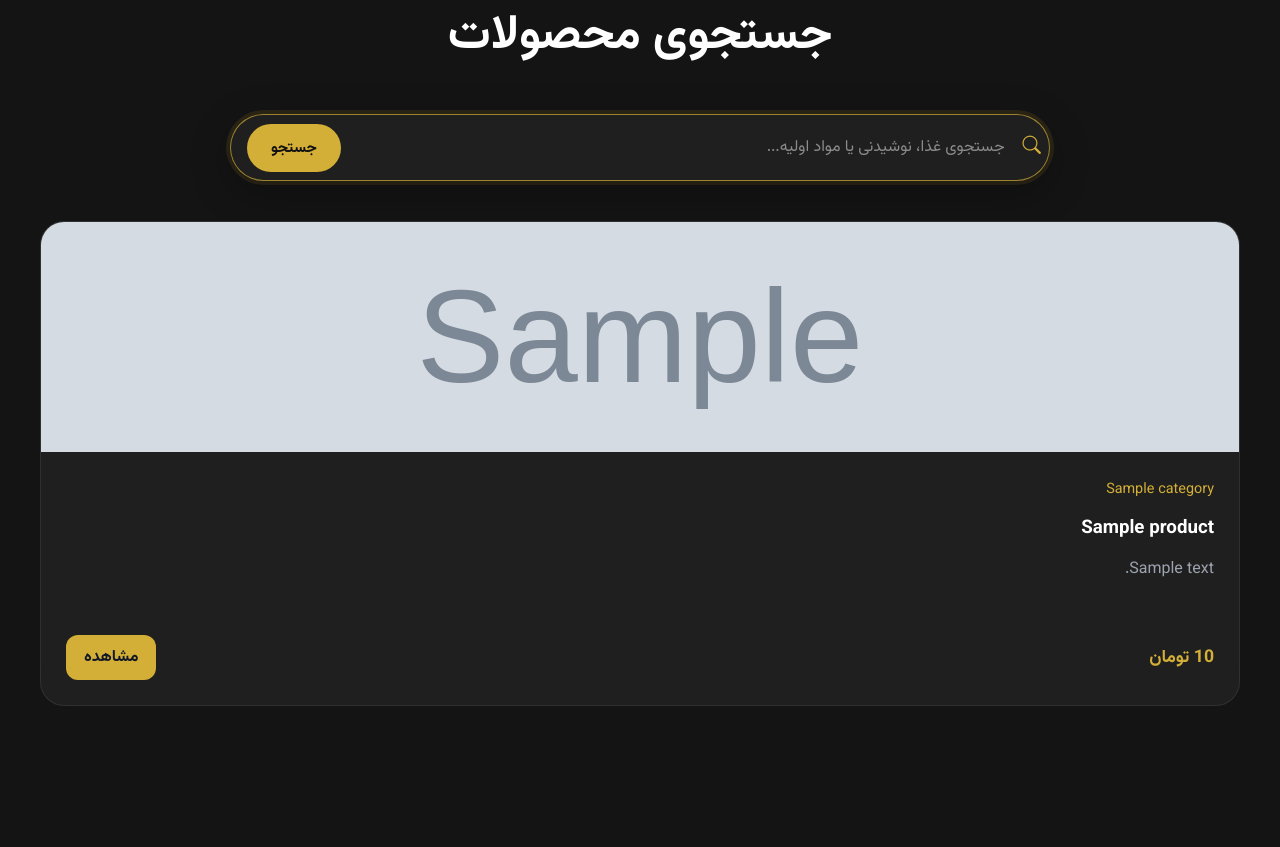
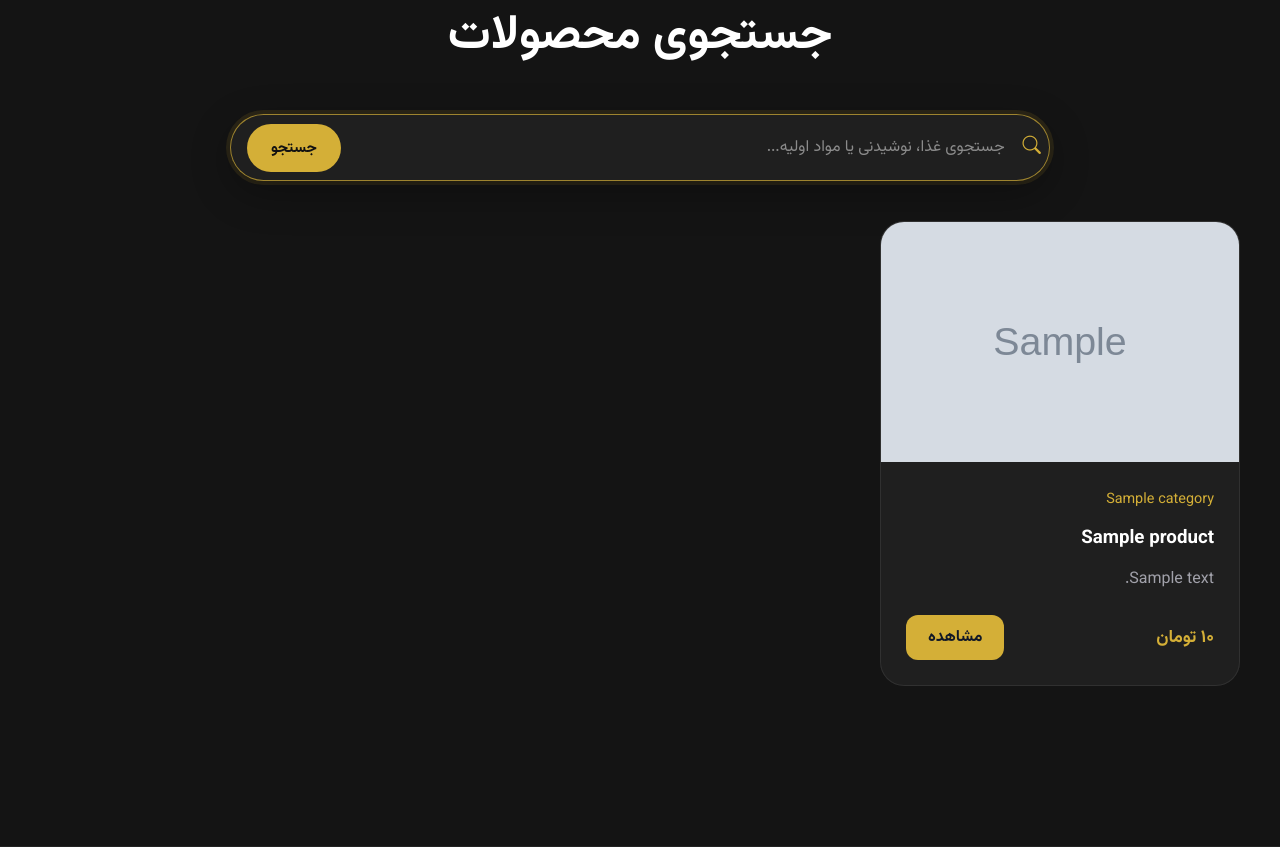
Before and after one commit to pedimmdi/cafecore, a Django app: page /menu/search/ in a window 1280 px wide. Shown: the part 162-1009 px from the top of the page. Run offline with Django 5.2, Linux system fonts and the light colour scheme; tables that the repository leaves empty hold one stand-in row (values such as "Sample post"); grey boxes marked "Sample" are stand-in pictures.

Commit message:
fix(ui): profile birthdate picker and search product cards layout

```diff
--- a/core/static/css/accounts/profile_update.css
+++ b/core/static/css/accounts/profile_update.css
@@ -10,6 +10,7 @@
     border-radius: 24px;
     padding: 40px;
     backdrop-filter: blur(16px);
+    overflow: visible; /* مهم: تقویم clip نشود */
 }
 
 .profile-update-card h1 {
@@ -143,6 +144,7 @@
     font-family: inherit;
     font-size: 1rem;
     box-sizing: border-box;
+    cursor: pointer; /* مثل صفحه رزرو */
 }
 
 .date-field .date-display:focus {
--- a/core/static/css/menu/search.css
+++ b/core/static/css/menu/search.css
@@ -184,182 +184,146 @@
 
 }
 
+/* ========== گرید محصولات ========== */
 .products-grid {
-
     display: grid;
-    grid-template-columns: repeat(auto-fit,minmax(300px,1fr));
+    grid-template-columns: repeat(auto-fill, minmax(280px, 1fr));
     gap: 30px;
-
+    justify-content: start;
 }
 
 .product-card {
-
-    background: rgba(255,255,255,.05);
-    border: 1px solid rgba(255,255,255,.08);
+    display: flex;
+    flex-direction: column;
+    background: rgba(255, 255, 255, 0.05);
+    border: 1px solid rgba(255, 255, 255, 0.08);
     border-radius: 24px;
     overflow: hidden;
     backdrop-filter: blur(18px);
-    transition: .35s;
-
+    transition: 0.35s;
+    max-width: 360px;
+    width: 100%;
+    height: 100%;
 }
 
 .product-card:hover {
+    transform: translateY(-10px);
+    border-color: rgba(212, 175, 55, 0.35);
+    box-shadow: 0 25px 45px rgba(0, 0, 0, 0.35);
+}
 
-    transform: translateY(-10px);
-    border-color: rgba(212,175,55,.35);
-    box-shadow: 0 20px 40px rgba(0,0,0,.35);
-
+.product-image-link {
+    display: block;
 }
 
 .product-card img {
-
     width: 100%;
-    height: 230px;
+    height: 240px;
     object-fit: cover;
     display: block;
-
 }
 
 .product-body {
+    display: flex;
+    flex-direction: column;
+    flex: 1;
+    padding: 25px;
+}
 
-    padding: 25px;
-
+.product-top {
+    flex: 1;
 }
 
 .category {
-
     color: #D4AF37;
-    font-size: .9rem;
-
+    font-size: 0.9rem;
 }
 
 .product-body h3 {
-
     margin: 12px 0;
-
 }
 
 .product-body h3 a {
-
     color: #ffffff;
     text-decoration: none;
-
 }
 
 .product-body p {
-
-    color: #9ca3af;
+    color: #a1a1aa;
     line-height: 1.9;
-    min-height: 60px;
-
+    margin: 0;
 }
 
+/* قیمت و دکمه همیشه پایین کارت — فاصله ثابت تا لبه */
 .product-footer {
-
     display: flex;
     justify-content: space-between;
     align-items: center;
-    margin-top: 20px;
-
+    margin-top: auto;
+    padding-top: 20px;
 }
 
 .price {
-
+    font-size: 1.1rem;
+    font-weight: 700;
     color: #D4AF37;
-    font-weight: 700;
-    font-size: 1.1rem;
-
 }
 
 .details-btn {
-
-    padding: 10px 18px;
+    padding: 10px 22px;
     border-radius: 12px;
     background: #D4AF37;
     color: #111827;
     text-decoration: none;
     font-weight: 700;
-    transition: .3s;
-
+    transition: 0.3s;
 }
 
 .details-btn:hover {
-
     transform: translateY(-2px);
-
 }
 
 .empty-products {
-
     text-align: center;
     padding: 100px 20px;
-
 }
 
 .empty-products i {
-
     font-size: 4rem;
     color: #D4AF37;
     margin-bottom: 20px;
-
 }
 
 .pagination {
-
     display: flex;
     justify-content: center;
     align-items: center;
     gap: 20px;
     margin-top: 60px;
-
 }
 
 .pagination a {
-
     text-decoration: none;
     color: #ffffff;
     background: #D4AF37;
     padding: 10px 18px;
     border-radius: 12px;
-
 }
 
 .pagination span {
-
     color: #d1d5db;
-
 }
 
-@media (max-width:768px){
-
-    .search-page{
-
-        padding:60px 20px;
-
+@media (max-width: 768px) {
+    .search-page {
+        padding: 60px 20px;
     }
 
-    .section-header h1{
-
-        font-size:2.2rem;
-
+    .section-header h1 {
+        font-size: 2.2rem;
     }
 
-    .search-form{
-
-        flex-direction:column;
-
+    .product-card img {
+        height: 210px;
     }
-
-    .search-form input{
-
-        width:100%;
-
-    }
-
-    .search-form button{
-
-        width:100%;
-
-    }
-
 }
--- a/core/templates/accounts/profile_update.html
+++ b/core/templates/accounts/profile_update.html
@@ -94,6 +94,7 @@
                         data-jdp-only-date
                         placeholder="مثال: ۱۳۷۵/۰۱/۱۵"
                         autocomplete="off"
+                        readonly
                     >
                     <button type="button" class="date-picker-btn" id="datePickerBtn" aria-label="انتخاب تاریخ">
                         <i class="bi bi-calendar3"></i>
@@ -108,7 +109,7 @@
                 >
 
                 {{ form.date_of_birth.errors }}
-                <small class="field-hint">می‌توانید تاریخ را تایپ کنید یا از تقویم انتخاب کنید.</small>
+                <small class="field-hint">تاریخ را از تقویم شمسی انتخاب کنید.</small>
             </div>
 
             <div class="form-actions">
--- a/core/templates/menu/search.html
+++ b/core/templates/menu/search.html
@@ -1,37 +1,23 @@
 {% extends "base.html" %}
 
 {% load static %}
+{% load jalali %}
 
 {% block title %}
 جستجوی محصولات | کافه رستوران
 {% endblock %}
 
 {% block css %}
-
 <link rel="stylesheet" href="{% static 'css/menu/search.css' %}">
-
 {% endblock %}
 
 {% block content %}
 
 <section class="search-page">
-
     <div class="container">
 
         <div class="section-header">
-
-            {% comment %} <span class="section-badge">
-
-                Search
-
-            </span> {% endcomment %}
-
-            <h1>
-
-                جستجوی محصولات
-
-            </h1>
-
+            <h1>جستجوی محصولات</h1>
         </div>
 
         <form method="get" class="search-form" role="search">
@@ -67,145 +53,61 @@
         </p>
         {% endif %}
 
-
         {% if products %}
-
         <div class="products-grid">
-
             {% for product in products %}
-
             <article class="product-card">
-
-                <a href="{{ product.get_absolute_url }}">
-
+                <a href="{{ product.get_absolute_url }}" class="product-image-link">
                     {% if product.image %}
-
-                    <img
-                            src="{{ product.image.url }}"
-                            alt="{{ product.name }}">
-
+                        <img src="{{ product.image.url }}" alt="{{ product.name }}">
                     {% else %}
-
-                    <img
-                            src="{% static 'images/menu/default-product.jpg' %}"
-                            alt="{{ product.name }}">
-
+                        <img src="{% static 'images/menu/default-product.jpg' %}" alt="{{ product.name }}">
                     {% endif %}
-
                 </a>
 
                 <div class="product-body">
-
-                    <span class="category">
-
-                        {{ product.category.name }}
-
-                    </span>
-
-                    <h3>
-
-                        <a href="{{ product.get_absolute_url }}">
-
-                            {{ product.name }}
-
-                        </a>
-
-                    </h3>
-
-                    <p>
-
-                        {{ product.description|truncatewords:18 }}
-
-                    </p>
+                    <div class="product-top">
+                        <span class="category">{{ product.category.name }}</span>
+                        <h3>
+                            <a href="{{ product.get_absolute_url }}">{{ product.name }}</a>
+                        </h3>
+                        <p>{{ product.description|truncatewords:18 }}</p>
+                    </div>
 
                     <div class="product-footer">
-
-                        <span class="price">
-
-                            {{ product.price }} تومان
-
-                        </span>
-
-                        <a
-                                href="{{ product.get_absolute_url }}"
-                                class="details-btn">
-
-                            مشاهده
-
-                        </a>
-
+                        <span class="price">{{ product.price|persian_price }} تومان</span>
+                        <a href="{{ product.get_absolute_url }}" class="details-btn">مشاهده</a>
                     </div>
-
                 </div>
-
             </article>
-
             {% endfor %}
-
         </div>
-
         {% else %}
-
-        {% if query %}
-
-        <div class="empty-products">
-
-            <i class="bi bi-search"></i>
-
-            <h2>
-
-                محصولی پیدا نشد.
-
-            </h2>
-
-        </div>
-
-        {% endif %}
-
+            {% if query %}
+            <div class="empty-products">
+                <i class="bi bi-search"></i>
+                <h2>محصولی پیدا نشد.</h2>
+            </div>
+            {% endif %}
         {% endif %}
 
         {% if is_paginated %}
-
         <div class="pagination">
-
             {% if page_obj.has_previous %}
-
-            <a href="?q={{ query }}&page={{ page_obj.previous_page_number }}">
-
-                قبلی
-
-            </a>
-
+            <a href="?q={{ query }}&page={{ page_obj.previous_page_number }}">قبلی</a>
             {% endif %}
-
-            <span>
-
-                صفحه {{ page_obj.number }} از {{ page_obj.paginator.num_pages }}
-
-            </span>
-
+            <span>صفحه {{ page_obj.number }} از {{ page_obj.paginator.num_pages }}</span>
             {% if page_obj.has_next %}
-
-            <a href="?q={{ query }}&page={{ page_obj.next_page_number }}">
-
-                بعدی
-
-            </a>
-
+            <a href="?q={{ query }}&page={{ page_obj.next_page_number }}">بعدی</a>
             {% endif %}
-
         </div>
-
         {% endif %}
 
     </div>
-
 </section>
 
 {% endblock %}
 
 {% block js %}
-
 <script src="{% static 'js/menu/search.js' %}"></script>
-
 {% endblock %}
```
Also changed, not shown: core/static/js/accounts/profile_update.js (+26 -38 lines), core/static/js/shared/shamsi-picker.js (added).
